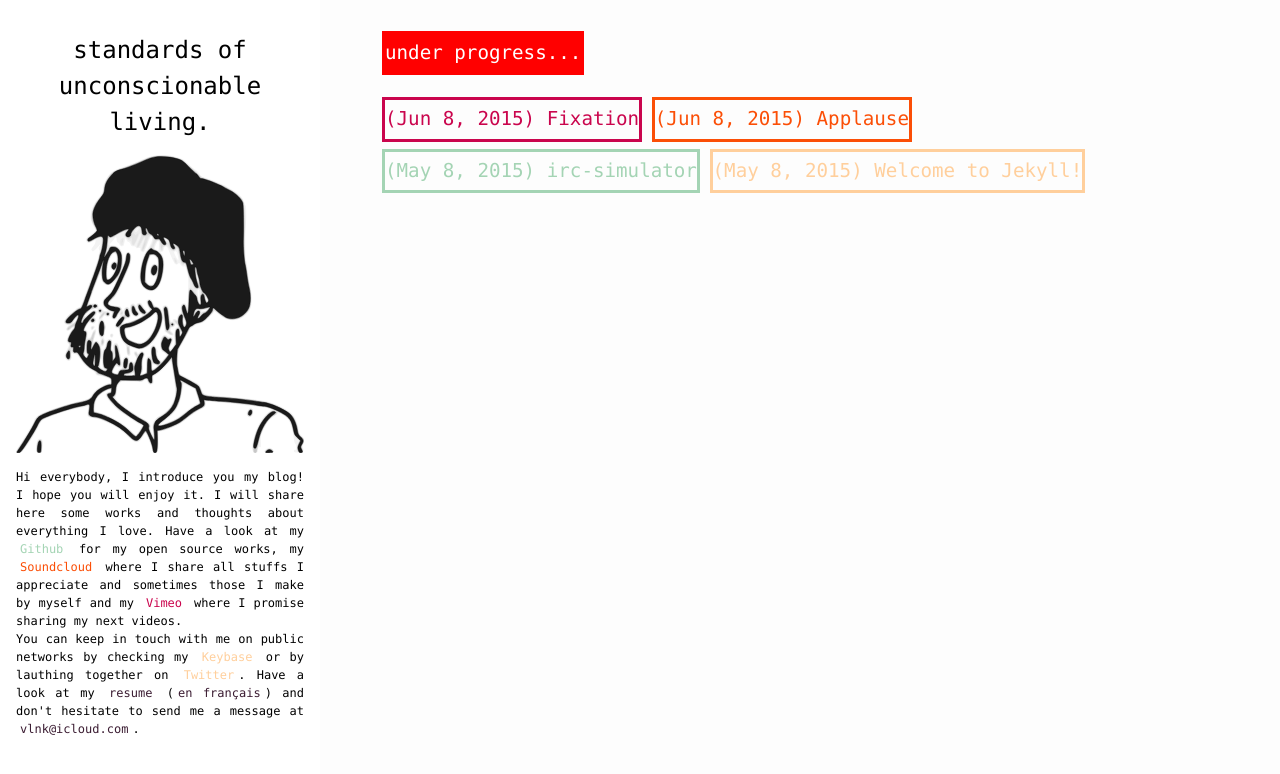
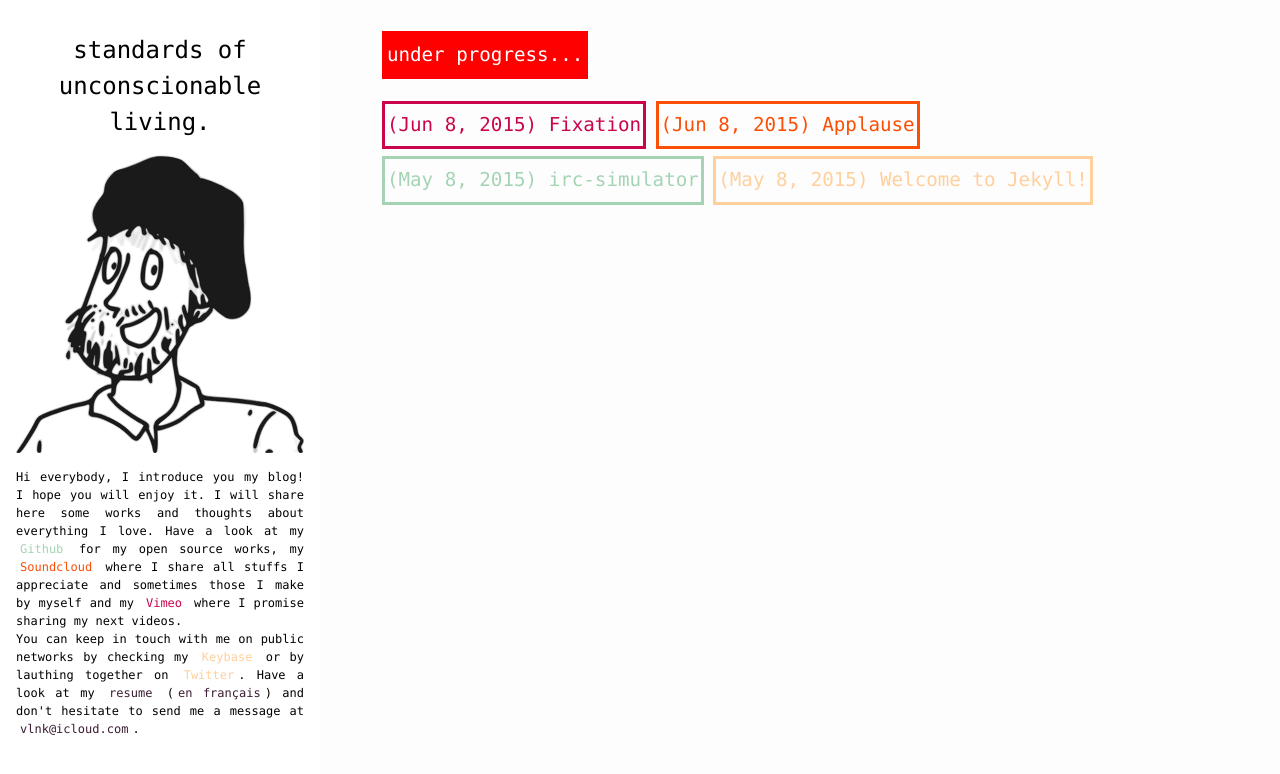
Before and after one commit to vlnk/vlnk.github.io, a Jekyll site: the page built from index.html, in a window 1280 px wide. Shown: the top 774 px of the page. Built offline with Jekyll 4.4.1, drawn with Linux system fonts in a browser that asks for light colours; a script that is not in the unit is left out.

Commit message:
juste un changement d’adressage pour le titre

```diff
--- a/_includes/sidebar.html
+++ b/_includes/sidebar.html
@@ -1,6 +1,6 @@
 <div class="sidebar container">
   <h1>
-    <a href="{{ site.baseurl }}">
+    <a href="{{ site.url }}">
       {{ site.title }}
     </a>
   </h1>
--- a/_sass/_global.scss
+++ b/_sass/_global.scss
@@ -50,7 +50,7 @@
     font-size: $base-font-size * 1.2;
     display: inline-block;
 
-    padding: 0;
+    padding: 0.1em;
     margin: 0;
     overflow: hidden;
     backface-visibility: hidden;
```
